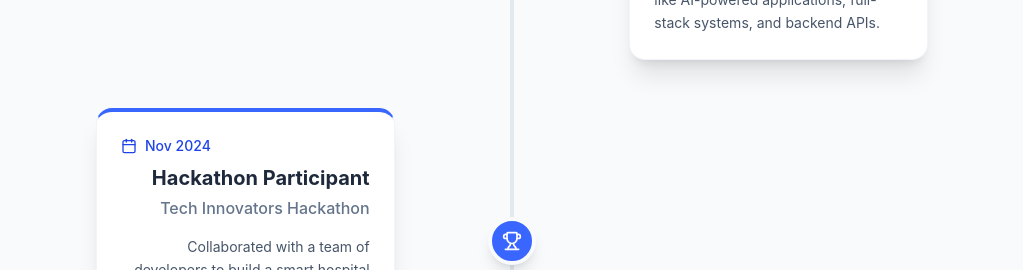
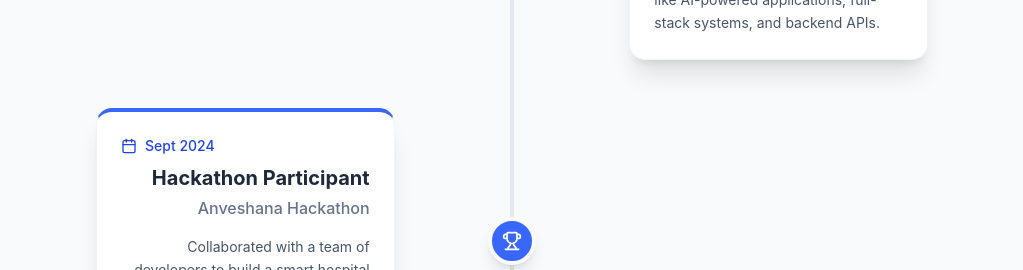
Before and after one commit to karanudani3011/karan-portfolio, a React (Vite) app: page / in a window 1280 px wide. Shown: the part 5860-6130 px from the top of the page, without its empty margins (128-1151 px from the left). Built offline with nearby package versions, Linux system fonts and the light colour scheme.

Commit message:
Update Experience.jsx

```diff
--- a/src/components/Experience.jsx
+++ b/src/components/Experience.jsx
@@ -41,8 +41,8 @@ const Experience = () => {
         },
         {
             title: 'Hackathon Participant',
-            company: 'Tech Innovators Hackathon',
-            date: 'Nov 2024',
+            company: 'Anveshana Hackathon',
+            date: 'Sept 2024',
             description: 'Collaborated with a team of developers to build a smart hospital management prototype within 48 hours. Focused on the backend architecture using PHP and MySQL.',
             icon: <Trophy size={20} className="text-white" />,
             color: 'bg-softBlue-500'
```
